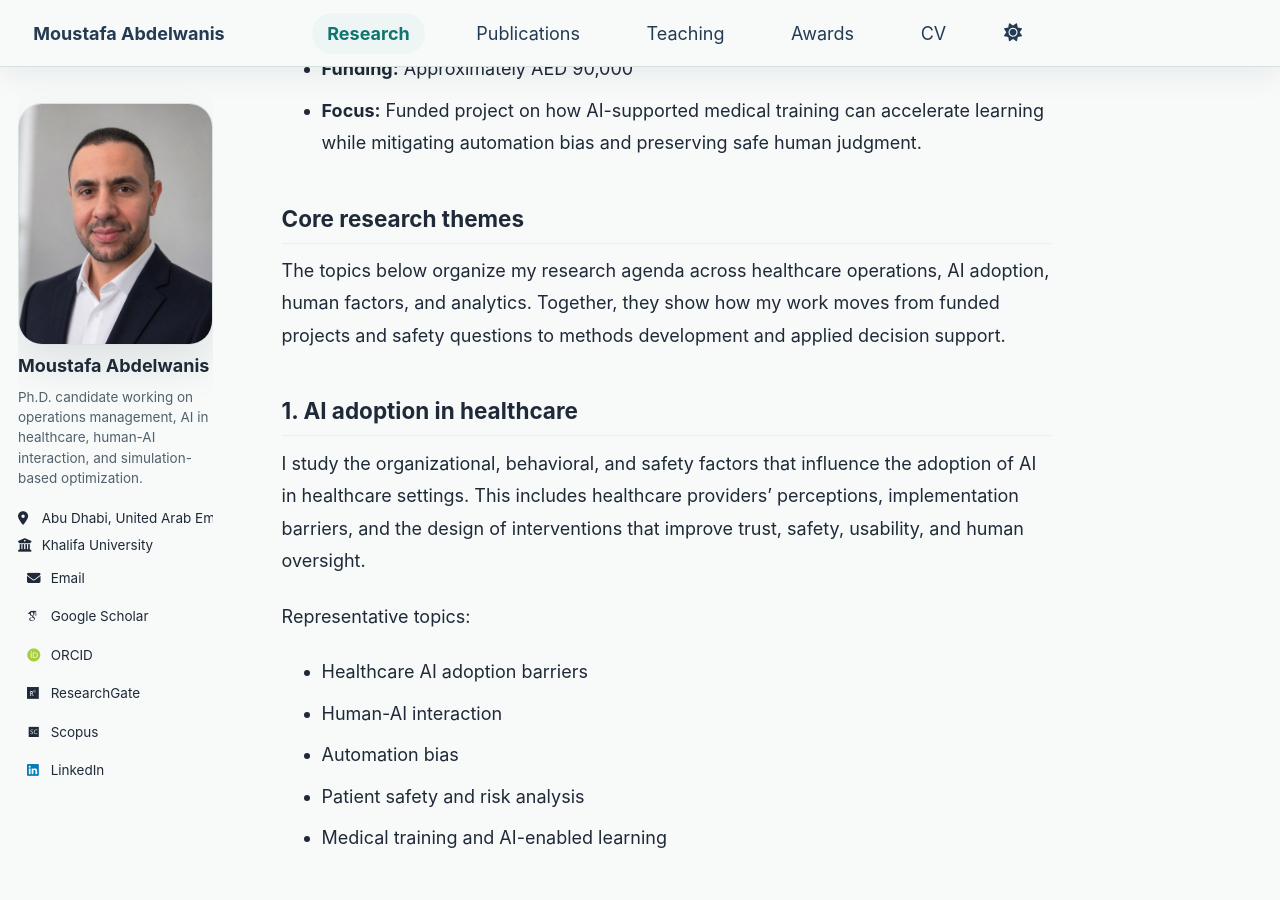
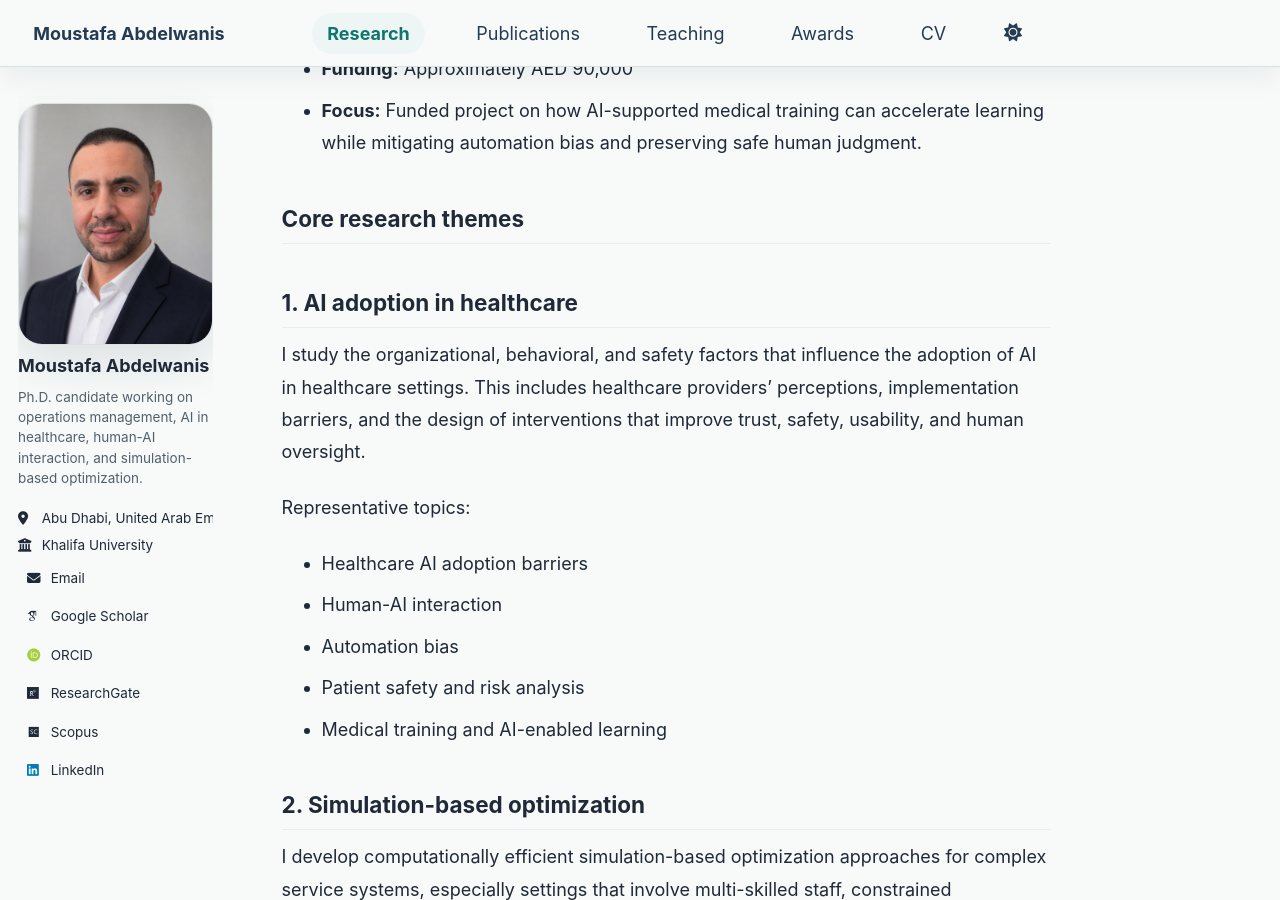
Before and after one commit to abdelwanismoustafa/abdelwanismoustafa.github.io, a Jekyll site: the page built from _pages/research.md, in a window 1280 px wide and 900 px high, scrolled down 527 px. Built offline with Jekyll 4.4.1, drawn with Linux system fonts in a browser that asks for light colours; some web fonts are replaced; a script bundle is joined from its source files by our own code; library files that are not in the unit come from our copies.

Commit message:
Revise core research themes introduction
Removed introductory text from core research themes section.

```diff
--- a/_pages/research.md
+++ b/_pages/research.md
@@ -37,8 +37,6 @@ My research integrates operations management, simulation, machine learning, and
 {% endif %}
 
 ## Core research themes
-
-The topics below organize my research agenda across healthcare operations, AI adoption, human factors, and analytics. Together, they show how my work moves from funded projects and safety questions to methods development and applied decision support.
 
 ## 1. AI adoption in healthcare
 
```
